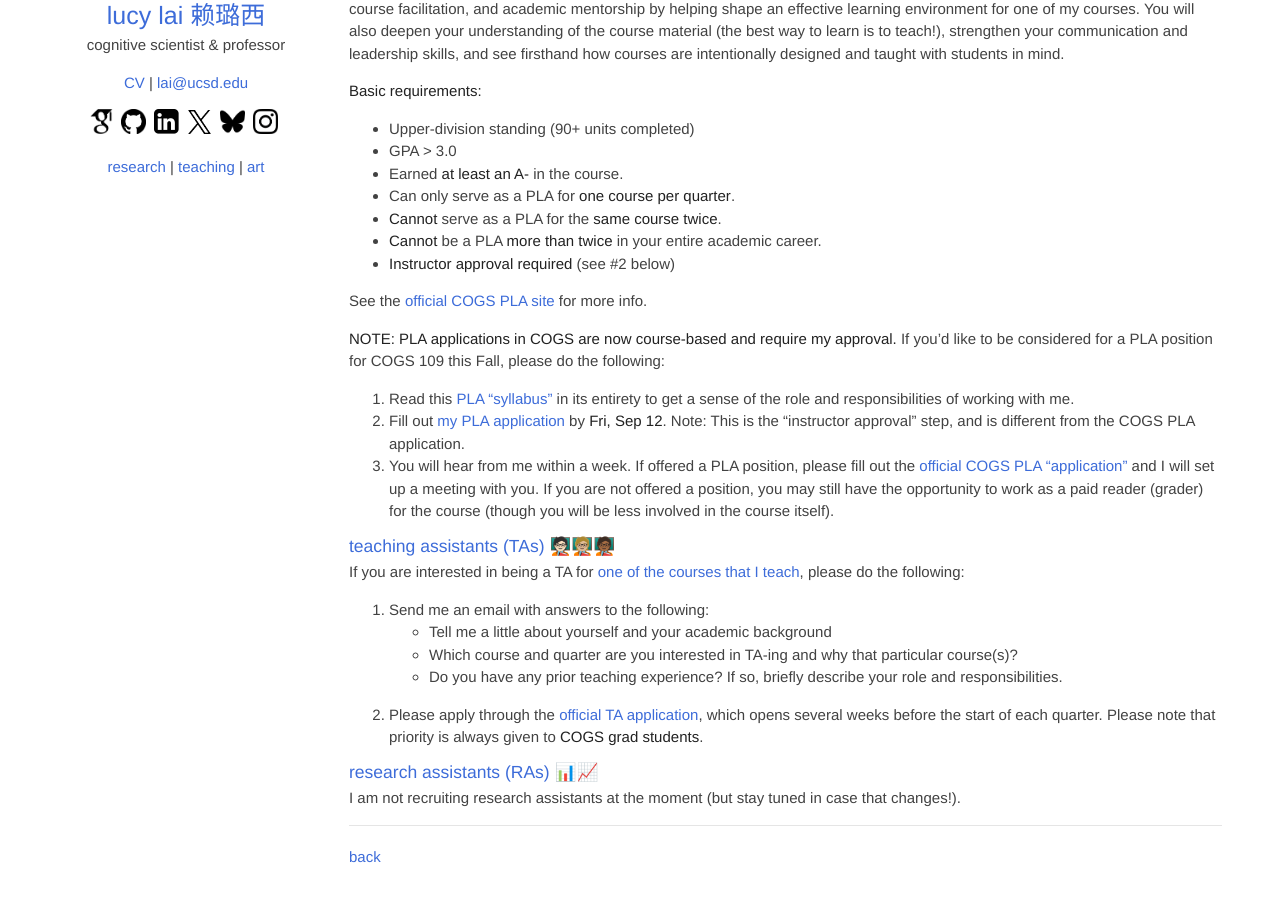
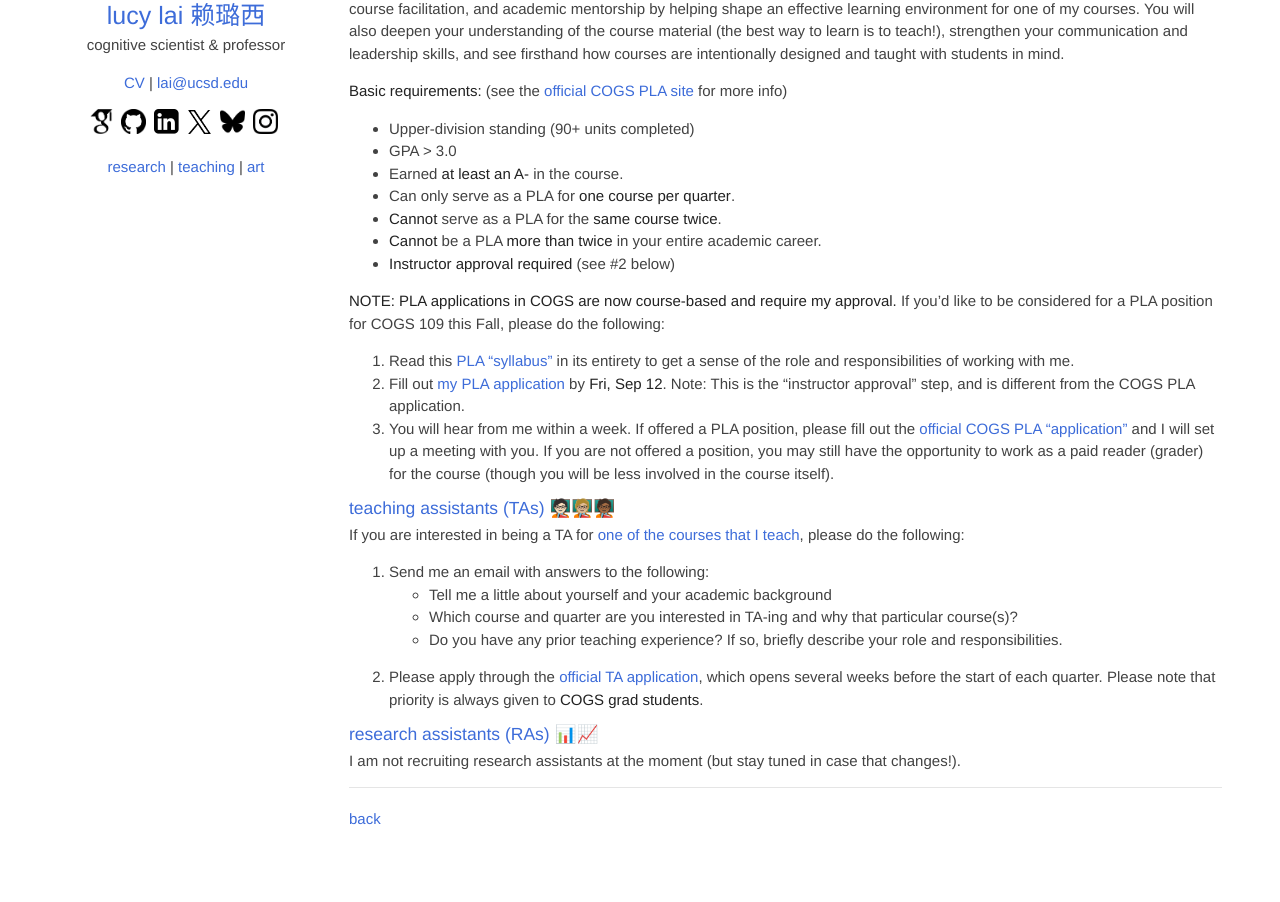
Before and after one commit to lucylai96/lucylai96.github.io, a Jekyll site: the page built from opps.md, in a window 1280 px wide and 1184 px high. Shown: the part 251-1153 px from the top of the window. Built offline with Jekyll 4.4.1, drawn with Linux system fonts in a browser that asks for light colours; our own code applies the rules of GitHub Pages for plain Markdown files; some of the changed lines change nothing that is shown.

Commit message:
Update opps.md

```diff
--- a/opps.md
+++ b/opps.md
@@ -8,7 +8,7 @@ On this page, I'll post any current open oppourtunities to work with me as a TA,
 
 Whether you end up in academia or industry, you will likely encounter opportunities to teach, mentor, or support others. The PLA role a structured way to practice these skills. Under my guidance, you will gain hands-on experience in evidence-based pedagogy, course facilitation, and academic mentorship by helping shape an effective learning environment for one of my courses. You will also deepen your understanding of the course material (the best way to learn is to teach!), strengthen your communication and leadership skills, and see firsthand how courses are intentionally designed and taught with students in mind.
 
-**Basic requirements:**
+**Basic requirements:** (see the [official COGS PLA site](https://cogsci.ucsd.edu/undergraduates/student-resources/ia.html) for more info)
 * Upper-division standing (90+ units completed)
 * GPA > 3.0
 * Earned **at least an A-** in the course.
@@ -16,8 +16,6 @@ Whether you end up in academia or industry, you will likely encounter opportunit
 * **Cannot** serve as a PLA for the **same course twice**.
 * **Cannot** be a PLA **more than twice** in your entire academic career.
 * **Instructor approval required** (see #2 below)
-
-See the [official COGS PLA site](https://cogsci.ucsd.edu/undergraduates/student-resources/ia.html) for more info.
 
 **NOTE: PLA applications in COGS are now course-based and require my approval.** If you’d like to be considered for a PLA position for COGS 109 this Fall, please do the following:
 1. Read this [PLA "syllabus"](https://docs.google.com/document/d/15gANVvomvQle8RsERJd59eQBw42BnHl-q4xsdVKCUc4/edit?usp=sharing) in its entirety to get a sense of the role and responsibilities of working with me.
```
